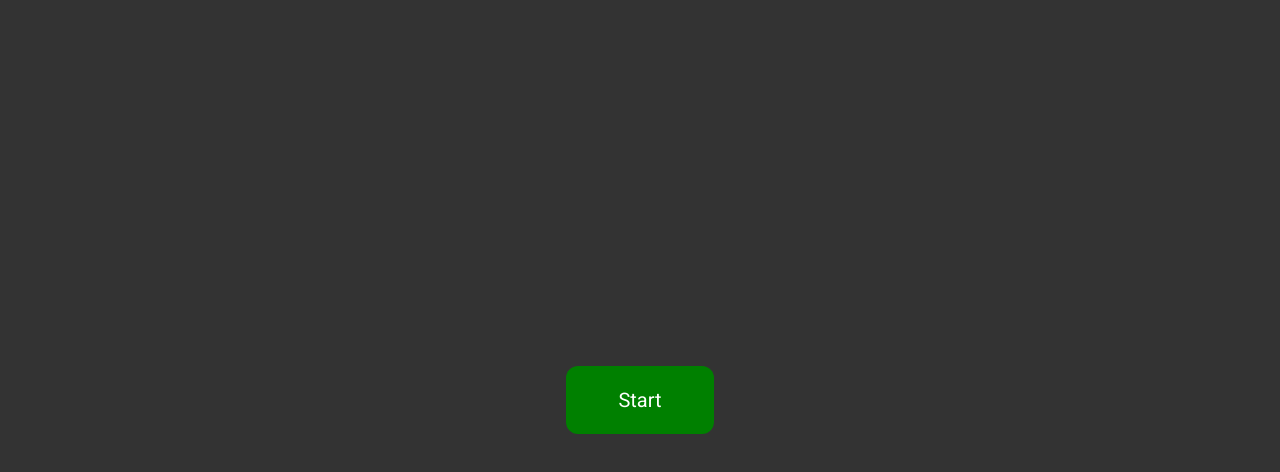
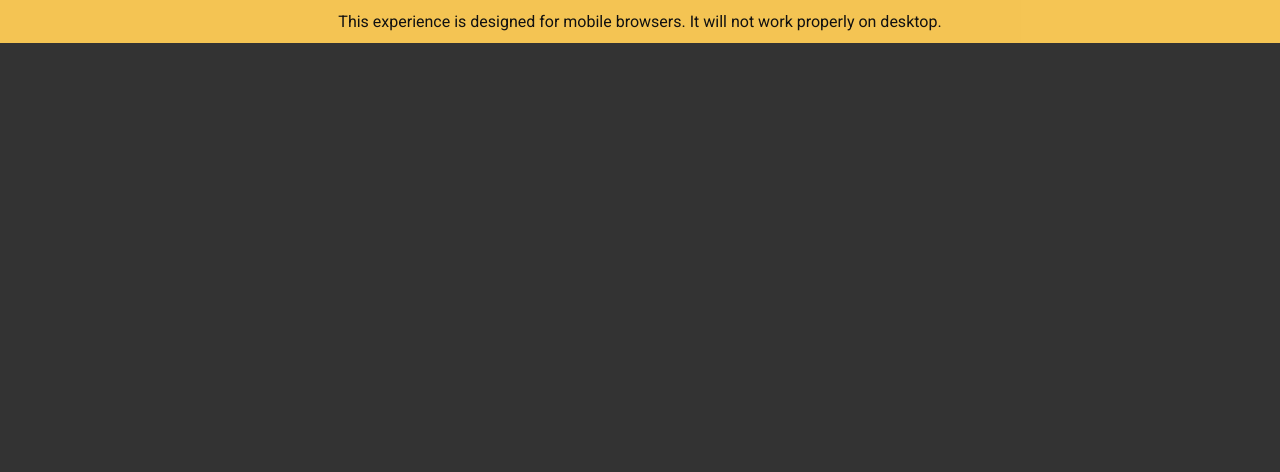
Before and after one commit to lawrluor/ytShortsClone, a plain HTML site: page index.html in a window 1280 px wide. Shown: the top 472 px of the page. Drawn offline with Linux system fonts and the light colour scheme.

Commit message:
added desktop warning

```diff
--- a/index.html
+++ b/index.html
@@ -5,7 +5,7 @@
   <meta charset="UTF-8">
 
   <meta name="viewport" content="width=device-width, initial-scale=1.0">
-  <title>YT Shorts</title>
+  <title>YT Shorts TikTok Clone</title>
 
   <!-- Google Fonts -->
   <link rel="preconnect" href="https://fonts.googleapis.com">
@@ -18,6 +18,9 @@
 </head>
 
 <body>
+  <div id="desktopWarning" style="display: none;">
+    This experience is designed for mobile browsers. It will not work properly on desktop.
+  </div>
   <!-- controls (start/stop) -->
   <div id="startContainer">
     <div id="startButton" onclick="beginExperiment();">Start</div>
--- a/static/css/main.css
+++ b/static/css/main.css
@@ -7,11 +7,25 @@ html {
   font-family: 'Roboto', sans-serif;
 }
 
+#desktopWarning {
+  position: fixed;
+  top: 0;
+  left: 0;
+  right: 0;
+  z-index: 1000;
+  padding: 12px 16px;
+  background: rgba(255, 205, 86, 0.95);
+  color: #111;
+  font-size: 16px;
+  line-height: 1.2;
+  text-align: center;
+}
+
 .container {
   /* dvh is dynamic viewport height, which takes into account the address bar, which 100vh does not */
   /* Therefore, 100vh is the full height of the screen, and 100dvh is the height of the screen minus the address bar */
   /* So, when we calculate offset in the swipeTo function, window.innerHeight uses the dvh value,
-							and the offset is calculated correctly instead of over-adding the offset that includes the address bar */
+						and the offset is calculated correctly instead of over-adding the offset that includes the address bar */
   width: 100vw;
   height: 100dvh;
   overflow: hidden;
@@ -50,6 +64,11 @@ html {
   left: 50%;
   top: 50%;
   transform: translate(-50%, -50%);
+  display: none;
+}
+
+#startButton:hover {
+  background-color: #4CAF50;
 }
 
 #stopButton {
@@ -61,6 +80,10 @@ html {
   cursor: pointer;
   z-index: 10;
   /* ensure stop button can appear above content */
+}
+
+#stopButton:hover {
+  background-color: #ff4444;
 }
 
 #endContainer {
--- a/static/js/script.js
+++ b/static/js/script.js
@@ -4,7 +4,30 @@ SWIPE_THRESHOLD = 0.25;  // 0.75;  // How many swipes allowed per second
 SWIPES = 0;  // How many swipes have been made
 let csvData = "videoNumber,time\n";
 
-function addData(numOfSwipes, elapsedTime){
+function isProbablyMobileBrowser() {
+  // Prefer UA-CH when available
+  if (navigator.userAgentData && typeof navigator.userAgentData.mobile === 'boolean') {
+    return navigator.userAgentData.mobile;
+  }
+  return false;
+}
+
+function updateDesktopWarning() {
+  const warning = document.getElementById('desktopWarning');
+  const startButton = document.getElementById('startButton');
+
+  if (!warning) return;
+
+  if (isProbablyMobileBrowser()) {
+    warning.style.display = 'none';
+    startButton.style.display = 'block';
+  } else {
+    warning.style.display = 'block';
+    startButton.style.display = 'none';
+  }
+}
+
+function addData(numOfSwipes, elapsedTime) {
   csvData += `${numOfSwipes + 1},${elapsedTime}\n`;  // one-indexed
 }
 
@@ -48,7 +71,7 @@ function showToast() {
     toast.className = toast.className.replace("hide", "show");
   }
 
-	setTimeout(function() {
+  setTimeout(function () {
     toast.className = toast.className.replace("show", "hide");
   }, 1000);
 }
@@ -107,7 +130,7 @@ function endExperiment() {
   endContainer.style.display = "block";
 }
 
-function renderVideos(videoLinks, isProcessed=false) {
+function renderVideos(videoLinks, isProcessed = false) {
   /*
     Example: of a video div:
     <div class="content" style="transform: translateY(0px);">
@@ -188,6 +211,9 @@ function canSwipe() {
 
 // Main function: happens after HTML content loads
 document.addEventListener('DOMContentLoaded', () => {
+  updateDesktopWarning();
+  window.addEventListener('resize', updateDesktopWarning);
+
   const container = document.getElementById('container');
   let currentContentIndex = 0;
   const contents = document.querySelectorAll('.content');  // each div that contains an iframe
```
Lines whose indentation alone changed are shown as unchanged.
